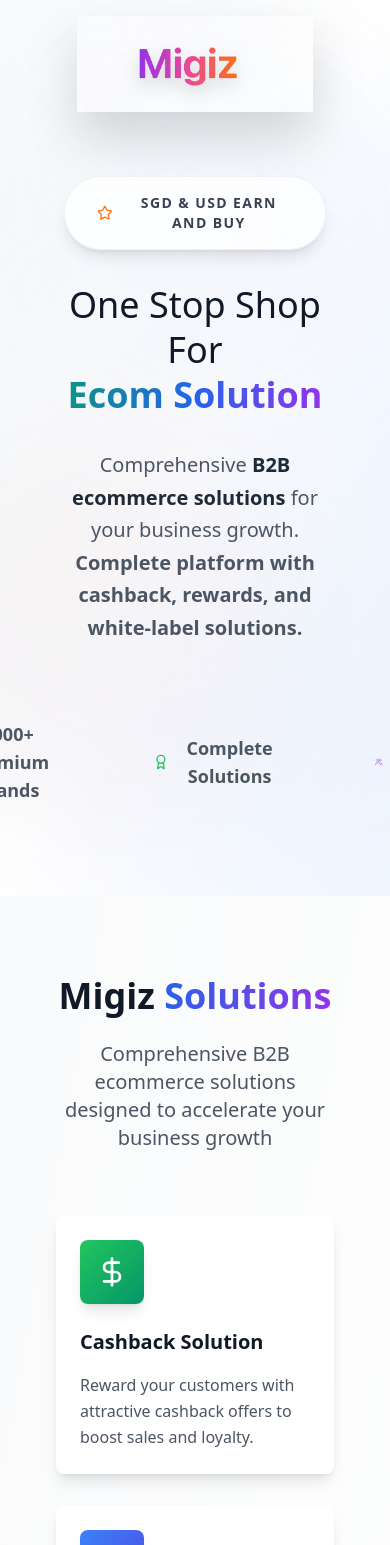
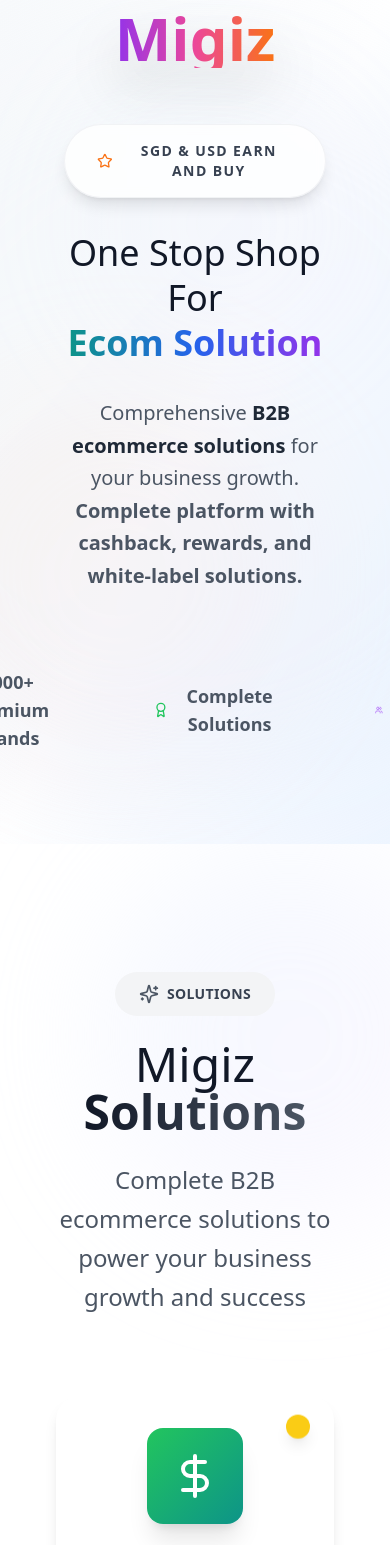
Before and after one commit to NikBion/Migiz-og, a React (Vite) app: page / in a window 390 px wide. Shown: the top 1545 px of the page. Built offline with nearby package versions, Linux system fonts and the light colour scheme.

Commit message:
Reverted to commit a6f89f95b1d1334c0dcb13da32cd6098228c3364

```diff
--- a/index.html
+++ b/index.html
@@ -1,15 +1,14 @@
-
 <!DOCTYPE html>
 <html lang="en">
   <head>
     <meta charset="UTF-8" />
     <meta name="viewport" content="width=device-width, initial-scale=1.0" />
-    <title>MIGIZ - One Stop Ecom Solution</title>
-    <meta name="description" content="Comprehensive B2B ecommerce solutions for your business growth" />
-    <meta name="author" content="Migiz" />
+    <title>coin-cart-dream</title>
+    <meta name="description" content="Lovable Generated Project" />
+    <meta name="author" content="Lovable" />
 
-    <meta property="og:title" content="MIGIZ - One Stop Ecom Solution" />
-    <meta property="og:description" content="Comprehensive B2B ecommerce solutions for your business growth" />
+    <meta property="og:title" content="coin-cart-dream" />
+    <meta property="og:description" content="Lovable Generated Project" />
     <meta property="og:type" content="website" />
     <meta property="og:image" content="https://lovable.dev/opengraph-image-p98pqg.png" />
 
--- a/src/components/B2BSolutions.tsx
+++ /dev/null
@@ -1,110 +0,0 @@
-
-import { Card, CardContent } from "@/components/ui/card";
-import { Building2, Users, Globe, TrendingUp, Shield, Zap } from "lucide-react";
-
-const B2BSolutions = () => {
-  const solutions = [
-    {
-      icon: Building2,
-      title: "Enterprise Solutions",
-      description: "Scalable ecommerce platforms designed for large businesses with custom integrations and advanced features.",
-      gradient: "from-blue-500 to-cyan-600",
-      bgGradient: "from-blue-50 to-cyan-50"
-    },
-    {
-      icon: Users,
-      title: "Multi-Vendor Marketplace",
-      description: "Complete marketplace solutions enabling multiple vendors to sell through your platform with centralized management.",
-      gradient: "from-purple-500 to-indigo-600",
-      bgGradient: "from-purple-50 to-indigo-50"
-    },
-    {
-      icon: Globe,
-      title: "Global Commerce",
-      description: "International B2B trading platforms with multi-currency support, compliance tools, and global payment processing.",
-      gradient: "from-green-500 to-teal-600",
-      bgGradient: "from-green-50 to-teal-50"
-    },
-    {
-      icon: TrendingUp,
-      title: "Analytics & Insights",
-      description: "Advanced business intelligence tools providing deep insights into sales performance, customer behavior, and market trends.",
-      gradient: "from-orange-500 to-red-600",
-      bgGradient: "from-orange-50 to-red-50"
-    },
-    {
-      icon: Shield,
-      title: "Security & Compliance",
-      description: "Enterprise-grade security features with compliance management for industry standards and regulations.",
-      gradient: "from-gray-500 to-slate-600",
-      bgGradient: "from-gray-50 to-slate-50"
-    },
-    {
-      icon: Zap,
-      title: "API Integration",
-      description: "Robust API ecosystem for seamless integration with existing business systems, ERP, and third-party services.",
-      gradient: "from-yellow-500 to-amber-600",
-      bgGradient: "from-yellow-50 to-amber-50"
-    }
-  ];
-
-  return (
-    <section className="py-20 px-6 bg-gradient-to-br from-gray-50 to-white relative overflow-hidden">
-      {/* Background decorative elements */}
-      <div className="absolute inset-0 overflow-hidden">
-        <div className="absolute top-0 right-1/4 w-72 h-72 bg-gradient-to-br from-blue-100/40 to-purple-100/40 rounded-full blur-3xl"></div>
-        <div className="absolute bottom-0 left-1/4 w-96 h-96 bg-gradient-to-br from-green-100/40 to-teal-100/40 rounded-full blur-3xl"></div>
-      </div>
-
-      <div className="container mx-auto relative z-10">
-        <div className="text-center mb-16">
-          <div className="inline-flex items-center space-x-2 bg-blue-100 px-6 py-3 rounded-full mb-6">
-            <Building2 className="w-5 h-5 text-blue-600" />
-            <span className="text-sm font-semibold text-blue-700 uppercase tracking-wide">B2B Solutions</span>
-          </div>
-          <h2 className="text-4xl md:text-5xl font-bold text-gray-900 mb-6">
-            Enterprise-Ready
-            <span className="bg-gradient-to-r from-blue-600 to-purple-600 bg-clip-text text-transparent"> B2B Platform</span>
-          </h2>
-          <p className="text-xl text-gray-600 max-w-3xl mx-auto leading-relaxed">
-            Comprehensive business-to-business ecommerce solutions designed to scale with your enterprise needs
-          </p>
-        </div>
-
-        <div className="grid grid-cols-1 md:grid-cols-2 lg:grid-cols-3 gap-8">
-          {solutions.map((solution, index) => (
-            <Card
-              key={solution.title}
-              className="border-0 shadow-lg hover:shadow-xl transition-all duration-300 p-6 group bg-white hover:scale-105 rounded-2xl relative overflow-hidden"
-            >
-              <div className={`absolute inset-0 bg-gradient-to-br ${solution.bgGradient} opacity-0 group-hover:opacity-100 transition-opacity duration-300`}></div>
-              <CardContent className="p-0 relative z-10">
-                <div className="mb-6">
-                  <div className={`w-16 h-16 bg-gradient-to-br ${solution.gradient} rounded-xl flex items-center justify-center shadow-lg group-hover:scale-110 transition-transform duration-300`}>
-                    <solution.icon className="w-8 h-8 text-white" />
-                  </div>
-                </div>
-                <h3 className="text-xl font-bold text-gray-900 mb-4 group-hover:text-gray-800 transition-colors duration-300">
-                  {solution.title}
-                </h3>
-                <p className="text-gray-600 leading-relaxed group-hover:text-gray-700 transition-colors duration-300">
-                  {solution.description}
-                </p>
-              </CardContent>
-            </Card>
-          ))}
-        </div>
-
-        {/* Call-to-action */}
-        <div className="text-center mt-16">
-          <div className="inline-flex items-center space-x-4 bg-white hover:bg-gray-50 px-8 py-4 rounded-full transition-colors duration-300 border border-gray-200 shadow-md">
-            <span className="text-gray-700 font-medium">Ready to transform your B2B operations?</span>
-            <div className="w-2 h-2 bg-blue-400 rounded-full animate-pulse"></div>
-          </div>
-        </div>
-      </div>
-    </section>
-  );
-};
-
-export default B2BSolutions;
--- a/src/components/Features.tsx
+++ b/src/components/Features.tsx
@@ -1,81 +1,108 @@
 
 import { Card, CardContent } from "@/components/ui/card";
-import { DollarSign, Smartphone, Palette, Gift, Award, Users } from "lucide-react";
+import { DollarSign, Code, Palette, Gift, Star, Users, Sparkles } from "lucide-react";
 
 const Features = () => {
-  const solutions = [
+  const features = [
     {
       icon: DollarSign,
       title: "Cashback Solution",
-      description: "Reward your customers with attractive cashback offers to boost sales and loyalty.",
-      gradient: "from-green-500 to-emerald-600",
+      description: "Comprehensive cashback system for your customers with automated rewards",
+      gradient: "from-green-500 to-teal-600",
+      bgGradient: "from-green-50 to-teal-50"
     },
     {
-      icon: Smartphone,
+      icon: Code,
       title: "App Development Solution",
-      description: "Custom mobile and web applications tailored to your business requirements.",
-      gradient: "from-blue-500 to-indigo-600",
+      description: "Custom mobile and web application development for your business needs",
+      gradient: "from-blue-500 to-purple-600",
+      bgGradient: "from-blue-50 to-purple-50"
     },
     {
       icon: Palette,
       title: "Whitelabeling Solution",
-      description: "Brand our platform as your own with complete customization and control.",
+      description: "Complete white-label platform to launch your branded ecommerce solution",
       gradient: "from-purple-500 to-pink-600",
+      bgGradient: "from-purple-50 to-pink-50"
     },
     {
       icon: Gift,
-      title: "Voucher/Giftcard Sale",
-      description: "Sell and distribute vouchers effortlessly with our smart solution.",
+      title: "Voucher Solutions",
+      description: "Advanced voucher and gift card management system for your business",
       gradient: "from-orange-500 to-red-600",
+      bgGradient: "from-orange-50 to-red-50"
     },
     {
-      icon: Award,
+      icon: Star,
       title: "Reward Point Mechanism",
-      description: "Implement comprehensive loyalty programs with flexible reward point systems.",
-      gradient: "from-teal-500 to-cyan-600",
+      description: "Sophisticated loyalty program with customizable reward point systems",
+      gradient: "from-yellow-500 to-orange-600",
+      bgGradient: "from-yellow-50 to-orange-50"
     },
     {
       icon: Users,
       title: "Affiliate Program",
-      description: "Launch and manage affiliate marketing programs to expand your reach.",
-      gradient: "from-indigo-500 to-blue-600",
+      description: "Complete affiliate marketing platform with tracking and commission management",
+      gradient: "from-teal-500 to-blue-600",
+      bgGradient: "from-teal-50 to-blue-50"
     }
   ];
 
   return (
-    <section className="py-20 px-6 bg-gradient-to-br from-gray-50 to-white">
-      <div className="container mx-auto">
-        <div className="text-center mb-16">
-          <h2 className="text-4xl md:text-5xl font-bold text-gray-900 mb-6">
+    <section className="py-32 px-6 bg-white relative overflow-hidden">
+      {/* Background decorative elements */}
+      <div className="absolute inset-0 overflow-hidden">
+        <div className="absolute top-0 left-1/4 w-96 h-96 bg-gradient-to-br from-blue-100/30 to-purple-100/30 rounded-full blur-3xl"></div>
+        <div className="absolute bottom-0 right-1/4 w-96 h-96 bg-gradient-to-br from-orange-100/30 to-pink-100/30 rounded-full blur-3xl"></div>
+      </div>
+
+      <div className="container mx-auto relative z-10">
+        <div className="text-center mb-20">
+          <div className="inline-flex items-center space-x-2 bg-gray-100 px-6 py-3 rounded-full mb-6">
+            <Sparkles className="w-5 h-5 text-gray-600" />
+            <span className="text-sm font-semibold text-gray-700 uppercase tracking-wide">Solutions</span>
+          </div>
+          <h2 className="text-5xl md:text-6xl font-light text-gray-900 mb-6">
             Migiz
-            <span className="bg-gradient-to-r from-blue-600 to-purple-600 bg-clip-text text-transparent"> Solutions</span>
+            <span className="font-bold bg-gradient-to-r from-gray-900 to-gray-600 bg-clip-text text-transparent"> Solutions</span>
           </h2>
-          <p className="text-xl text-gray-600 max-w-3xl mx-auto">
-            Comprehensive B2B ecommerce solutions designed to accelerate your business growth
+          <p className="text-2xl text-gray-600 max-w-3xl mx-auto font-light leading-relaxed">
+            Complete B2B ecommerce solutions to power your business growth and success
           </p>
         </div>
 
         <div className="grid grid-cols-1 md:grid-cols-2 lg:grid-cols-3 gap-8">
-          {solutions.map((solution, index) => (
+          {features.map((feature, index) => (
             <Card
-              key={solution.title}
-              className="border-0 shadow-lg hover:shadow-xl transition-all duration-300 p-6 group bg-white hover:scale-105"
+              key={feature.title}
+              className="border-0 shadow-lg hover:shadow-2xl transition-all duration-500 p-8 group bg-white hover:scale-105 hover:-translate-y-2 rounded-3xl relative overflow-hidden"
             >
-              <CardContent className="p-0">
-                <div className="mb-6">
-                  <div className={`w-16 h-16 bg-gradient-to-br ${solution.gradient} rounded-lg flex items-center justify-center shadow-lg group-hover:scale-110 transition-transform duration-300`}>
-                    <solution.icon className="w-8 h-8 text-white" />
+              <div className={`absolute inset-0 bg-gradient-to-br ${feature.bgGradient} opacity-0 group-hover:opacity-100 transition-opacity duration-500`}></div>
+              <CardContent className="p-0 text-center relative z-10">
+                <div className="relative mb-8">
+                  <div className={`w-24 h-24 bg-gradient-to-br ${feature.gradient} rounded-2xl flex items-center justify-center mx-auto shadow-xl group-hover:scale-110 group-hover:rotate-6 transition-all duration-500`}>
+                    <feature.icon className="w-12 h-12 text-white" />
                   </div>
+                  {/* Decorative dot */}
+                  <div className="absolute -top-2 -right-2 w-6 h-6 bg-yellow-400 rounded-full shadow-lg animate-bounce"></div>
                 </div>
-                <h3 className="text-xl font-bold text-gray-900 mb-4">
-                  {solution.title}
+                <h3 className="text-2xl font-bold text-gray-900 mb-6 group-hover:text-gray-800 transition-colors duration-300">
+                  {feature.title}
                 </h3>
-                <p className="text-gray-600 leading-relaxed">
-                  {solution.description}
+                <p className="text-gray-600 leading-relaxed text-lg group-hover:text-gray-700 transition-colors duration-300">
+                  {feature.description}
                 </p>
               </CardContent>
             </Card>
           ))}
+        </div>
+
+        {/* Additional call-to-action */}
+        <div className="text-center mt-20">
+          <div className="inline-flex items-center space-x-4 bg-gray-50 hover:bg-gray-100 px-8 py-4 rounded-full transition-colors duration-300 border border-gray-200">
+            <span className="text-gray-700 font-medium">Ready to grow your business?</span>
+            <div className="w-2 h-2 bg-orange-400 rounded-full animate-pulse"></div>
+          </div>
         </div>
       </div>
     </section>
--- a/src/components/Hero.tsx
+++ b/src/components/Hero.tsx
@@ -13,16 +13,14 @@ const Hero = () => {
 
       <div className="container mx-auto text-center max-w-7xl relative z-10">
         <div className="space-y-12">
-          {/* Logo image with proper sizing */}
-          <div className="flex items-center justify-center py-4">
-            <img
-              src="/lovable-uploads/ec796f2e-d5ed-4aea-ae72-4fd61118c53b.png"
-              alt="Migiz Logo"
-              className="h-24 md:h-32 lg:h-40 w-auto object-contain drop-shadow-2xl"
-            />
+          {/* Logo text with gradient - adjusted size and margins */}
+          <div className="flex items-center justify-center py-2">
+            <h1 className="text-6xl md:text-7xl lg:text-8xl xl:text-9xl font-bold bg-gradient-to-r from-purple-600 via-pink-500 to-orange-500 bg-clip-text text-transparent drop-shadow-2xl leading-none">
+              Migiz
+            </h1>
           </div>
 
-          {/* Main heading with enhanced typography */}
+          {/* Main heading with enhanced typography - reduced font sizes */}
           <div className="space-y-8">
             <div className="inline-flex items-center space-x-3 bg-white/80 backdrop-blur-sm text-gray-700 px-8 py-4 rounded-full shadow-lg border border-gray-200/50">
               <Star className="w-5 h-5 text-orange-500" />
@@ -37,7 +35,7 @@ const Hero = () => {
               </span>
             </h2>
 
-            {/* Subtitle with better styling */}
+            {/* Subtitle with better styling - reduced font sizes */}
             <p className="text-xl md:text-2xl lg:text-3xl text-gray-600 max-w-5xl mx-auto leading-relaxed font-light">
               Comprehensive <span className="font-bold text-gray-800">B2B ecommerce solutions</span> for your business growth.
               <br />
@@ -45,7 +43,7 @@ const Hero = () => {
             </p>
           </div>
 
-          {/* Trust indicators */}
+          {/* Trust indicators - updated for B2B focus */}
           <div className="flex items-center justify-center space-x-12 text-gray-600 pb-16">
             <div className="flex items-center space-x-3">
               <Shield className="w-7 h-7 text-blue-500" />
```
Also changed, not shown: public/lovable-uploads/ec796f2e-d5ed-4aea-ae72-4fd61118c53b.png (deleted).
